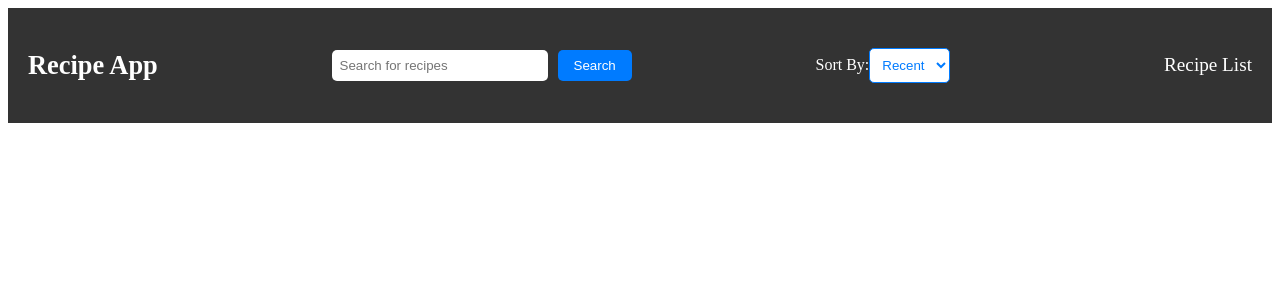
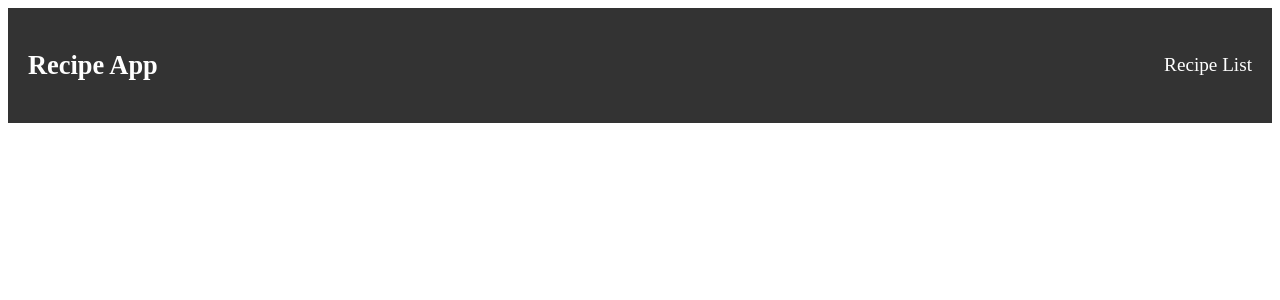
Before and after one commit to CodeSpace-Academy/ASE_2023_GROUP_C, a Next.js app: page / in a window 1280 px wide. Shown: the top 300 px of the page. Built offline with nearby package versions, Linux system fonts and the light colour scheme.

Commit message:
Update Search Bar
I created a search bar component as well as an error message component. Now the user can find a specific recipe based in title search, also if the user inputs an invalid search term, they will be redirected to a page that informs them that the recipe in is not available.

```diff
--- a/components/layout/main-navigation.js
+++ b/components/layout/main-navigation.js
@@ -1,59 +1,9 @@
 import Link from "next/link";
-import { useState } from "react";
+
 import classes from "./main-navigation.module.css";
 
-const MainNavigation = ({ recipes, setRecipes }) => {
-  // State for the search input
-  const [searchInput, setSearchInput] = useState("");
 
-  // Function to handle sorting change based on user selection
-  const handleSortingChange = (e) => {
-    const selectedOption = e.target.value;
-    let sortedRecipes = [...recipes];
-
-    switch (selectedOption) {
-      case "newest":
-        sortedRecipes = sortRecipesByDate(recipes);
-        break;
-      case "oldest":
-        sortedRecipes = sortRecipesByDate(recipes).reverse();
-        break;
-      case "difficulty":
-        sortedRecipes = sortRecipesByDifficulty(recipes);
-        break;
-      default:
-        // Default to the original recipe order
-        break;
-    }
-
-    setRecipes(sortedRecipes);
-  };
-
-  // Function to handle search input change
-  const handleSearchChange = (e) => {
-    const userInput = e.target.value;
-    setSearchInput(userInput);
-
-    // Filter recipes based on the user's input
-    const filteredRecipes = recipes.filter((recipe) =>
-      recipe.title.toLowerCase().includes(userInput.toLowerCase())
-    );
-
-    setRecipes(filteredRecipes);
-  };
-
-  // Function to sort recipes by date
-  const sortRecipesByDate = (recipes) => {
-    return [...recipes].sort((a, b) => a.date - b.date);
-  };
-
-  // Function to sort recipes by difficulty
-  const sortRecipesByDifficulty = (recipes) => {
-    return [...recipes].sort(
-      (a, b) => a.instructions.length - b.instructions.length
-    );
-  };
-
+const MainNavigation = ({ onSearch }) => {
   return (
     <nav className={classes["main-nav"]}>
       <div className={classes["home-button"]}>
@@ -63,30 +13,9 @@ const MainNavigation = ({ recipes, setRecipes }) => {
         </Link>
       </div>
       <form className={classes["search-form"]}>
-        <input
-          type="text"
-          placeholder="Search for recipes"
-          className={classes["search-input"]}
-          value={searchInput}
-          onChange={handleSearchChange}
-        />
-        <button type="submit" className={classes["search-button"]}>
-          Search
-        </button>
+        {/*Please make Use the SearchBar component here */}
       </form>
-      <div className={classes["sorting-options"]}>
-        <label htmlFor="sorting">Sort By:</label>
-        <select
-          id="sorting"
-          className={classes["sorting-select"]}
-          onChange={handleSortingChange}
-        >
-          <option value="resent">Recent</option>
-          <option value="old">Old</option>
-          <option value="easy">Easy</option>
-          <option value="hard">Hard</option>
-        </select>
-      </div>
+
       <ul className={classes["nav-links"]}>
         <li>
           {/* Navigate to the recipe list page */}
```
Also changed, not shown: components/layout/no-results-message.js (added, +10 -0 lines), components/layout/search-bar.js (added, +21 -0 lines), components/recipe-list.js (+48 -43 lines).
